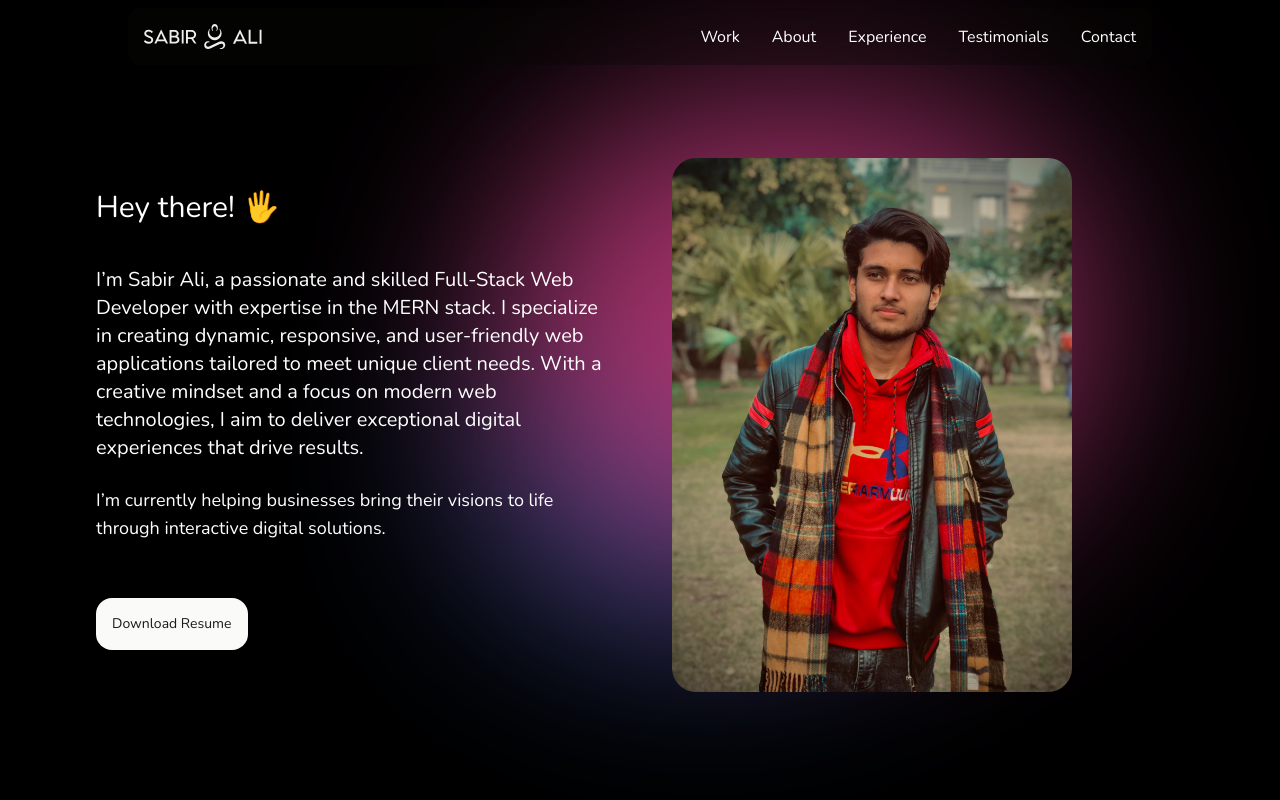
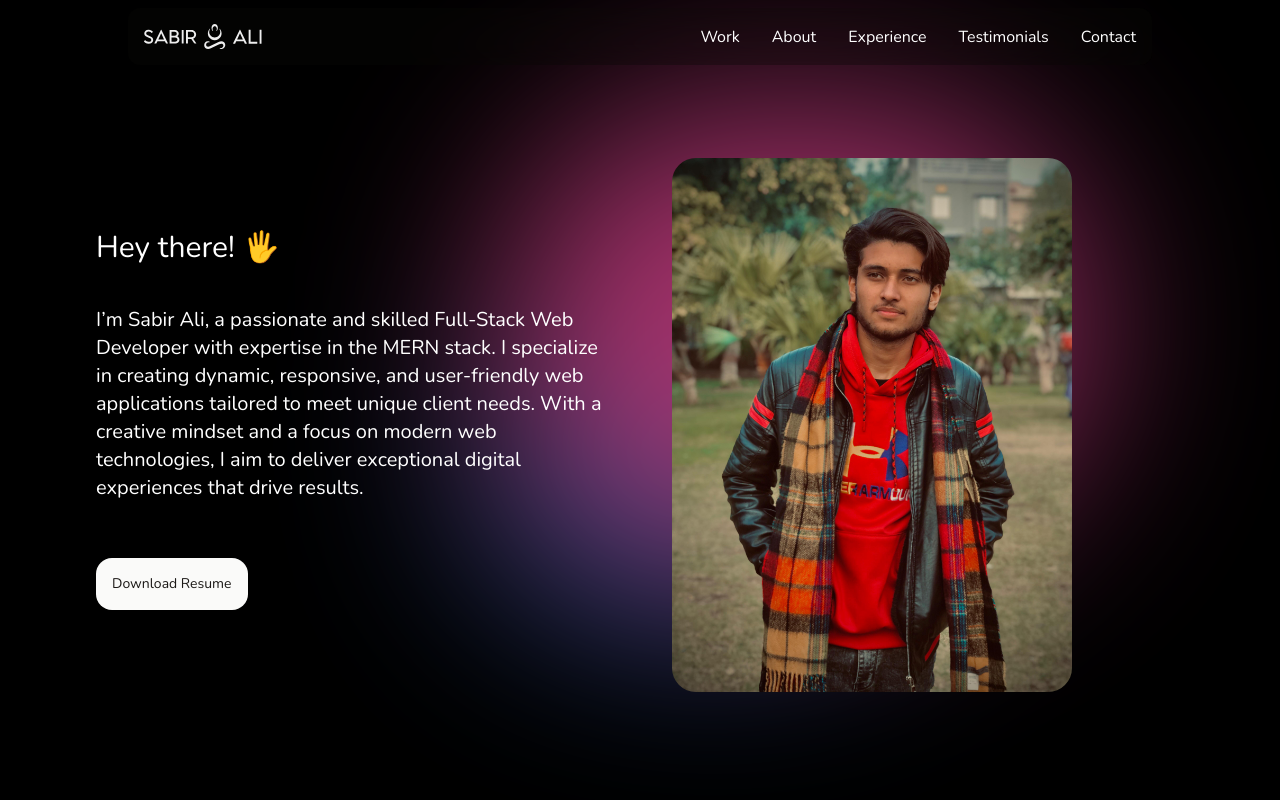
Before and after one commit to sabirsheik/New-Portfolio, a React (Vite) app: page / in a window 1280 px wide. Shown: the top 800 px of the page. Built offline with nearby package versions, Linux system fonts and the light colour scheme.

Commit message:
Code Update

```diff
--- a/index.html
+++ b/index.html
@@ -2,11 +2,20 @@
 <html lang="en">
   <head>
     <meta charset="UTF-8" />
-    <link rel="icon" type="image/svg+xml" href="/vite.svg" />
+    <link
+      rel="icon"
+      type="image/svg+xml"
+      href="https://i.postimg.cc/bvfnq6XD/letter-s-7.png"
+    />
     <meta name="viewport" content="width=device-width, initial-scale=1.0" />
-    <title>Vite + React</title>
+    <title>Sabir Portfolio</title>
     <link rel="preconnect" href="https://fonts.googleapis.com" />
     <link rel="preconnect" href="https://fonts.gstatic.com" crossorigin />
+    <link
+      rel="preload"
+      href="https://fonts.googleapis.com/css2?family=Nunito:ital,wght@0,200..1000;1,200..1000&display=swap"
+      as="style"
+    />
     <link
       href="https://fonts.googleapis.com/css2?family=Nunito:ital,wght@0,200..1000;1,200..1000&display=swap"
       rel="stylesheet"
@@ -14,6 +23,6 @@
   </head>
   <body>
     <div id="root"></div>
-    <script type="module" src="/src/main.jsx"></script>
+    <script type="module" src="/src/main.jsx" defer></script>
   </body>
 </html>
--- a/src/App.jsx
+++ b/src/App.jsx
@@ -4,7 +4,6 @@ import Navbar from './Components/Navbar';
 import Hero from './Components/Hero';
 import Footer from './Components/Footer';
 
-// Lazy
 const Project = React.lazy(() => import('./Components/Project'));
 const About = React.lazy(() => import('./Components/About'));
 const Experience = React.lazy(() => import('./Components/Experience'));
@@ -16,9 +15,7 @@ const App = () => {
     <>
       <BlurBackground />
       <Navbar />
-      <main
-        className="max-w-7xl mx-auto relative z-10"
-      >
+      <main className="max-w-7xl mx-auto relative z-10">
         <Hero />
       </main>
       <Suspense fallback={<div className="text-center">Loading...</div>}>
--- a/src/Components/Hero.jsx
+++ b/src/Components/Hero.jsx
@@ -3,18 +3,14 @@ import { HERO_CONTENT } from "../constants";
 import Sabir from "../assets/Sabir.jpg";
 
 const Hero = () => {
+  const isMobile = window.innerWidth < 768;
+
   const textVariants = {
     hidden: { opacity: 0, y: 50 },
-    visible: { opacity: 1, y: 0, transition: { duration: 0.8, ease: "easeOut" } },
-  };
-
-  const containerVariants = {
-    hidden: { opacity: 1 },
     visible: {
       opacity: 1,
-      transition: {
-        staggerChildren: 0.3,
-      },
+      y: 0,
+      transition: { duration: isMobile ? 0.6 : 0.8, ease: "easeOut" },
     },
   };
 
@@ -24,49 +20,30 @@ const Hero = () => {
       clipPath: "inset(0 0% 0 0%)",
       opacity: 1,
       transition: {
-        duration: 1.2,
+        duration: isMobile ? 0.8 : 1.2,
         ease: "easeInOut",
       },
     },
   };
 
   return (
-    <>
-      <div
-        className="relative z-10 min-h-screen flex flex-wrap flex-col max-w-6xl mx-auto
-        md:flex-row items-center justify-center text-white"
-      >
-        {/* Text Section */}
+    <div className="mt-50 relative z-10 min-h-screen flex flex-wrap flex-col max-w-6xl mx-auto md:flex-row items-center justify-center text-white">
       <motion.div
         className="w-full md:w-1/2 p-8"
         initial="hidden"
         whileInView="visible"
-          viewport={{ once: false, amount: 0.3 }}
-          variants={containerVariants}
-        >
-          <motion.h1
-            className="text-lg md:text-2xl lg:text-3xl my-10"
+        viewport={{ once: true, amount: 0.2 }}
         variants={textVariants}
       >
+        <motion.h1 className="text-lg md:text-2xl lg:text-3xl my-10">
           {HERO_CONTENT.greeting}
         </motion.h1>
-          <motion.p
-            className="text-md md:text-lg lg:text-xl mb-6"
-            variants={textVariants}
-          >
+        <motion.p className="text-md md:text-lg lg:text-xl mb-6">
           {HERO_CONTENT.introduction}
         </motion.p>
-          <motion.p
-            className="text-sm md:text-md lg:text-lg mb-6"
-            variants={textVariants}
-          >
-            {HERO_CONTENT.description}
-          </motion.p>
         <motion.a
-            className="bg-stone-50 text-stone-900 p-3 lg:p-4
-                mt-8 inline-block rounded-2xl text-xs md:text-sm"
+          className="bg-stone-50 text-stone-900 p-3 lg:p-4 mt-8 inline-block rounded-2xl text-xs md:text-sm"
           href={HERO_CONTENT.resumeLink}
-            variants={textVariants}
           target="_blank"
           download
           rel="noreferrer"
@@ -74,19 +51,21 @@ const Hero = () => {
           {HERO_CONTENT.resumeLinkText}
         </motion.a>
       </motion.div>
-
-        {/* Image Section */}
       <motion.div
         className="w-full md:mt-[50px] md:w-1/2 p-8"
         initial="hidden"
         whileInView="visible"
-          viewport={{ once: false, amount: 0.3 }}
+        viewport={{ once: true, amount: 0.2 }}
         variants={imageVariants}
       >
-          <img src={Sabir} alt="Sabir Pic" className="rounded-3xl w-[400px]" />
+        <img
+          src={Sabir}
+          alt="Sabir Pic"
+          className="rounded-3xl w-[400px]"
+          loading="lazy"
+        />
       </motion.div>
     </div>
-    </>
   );
 };
 
```
Lines whose indentation alone changed are shown as unchanged.
